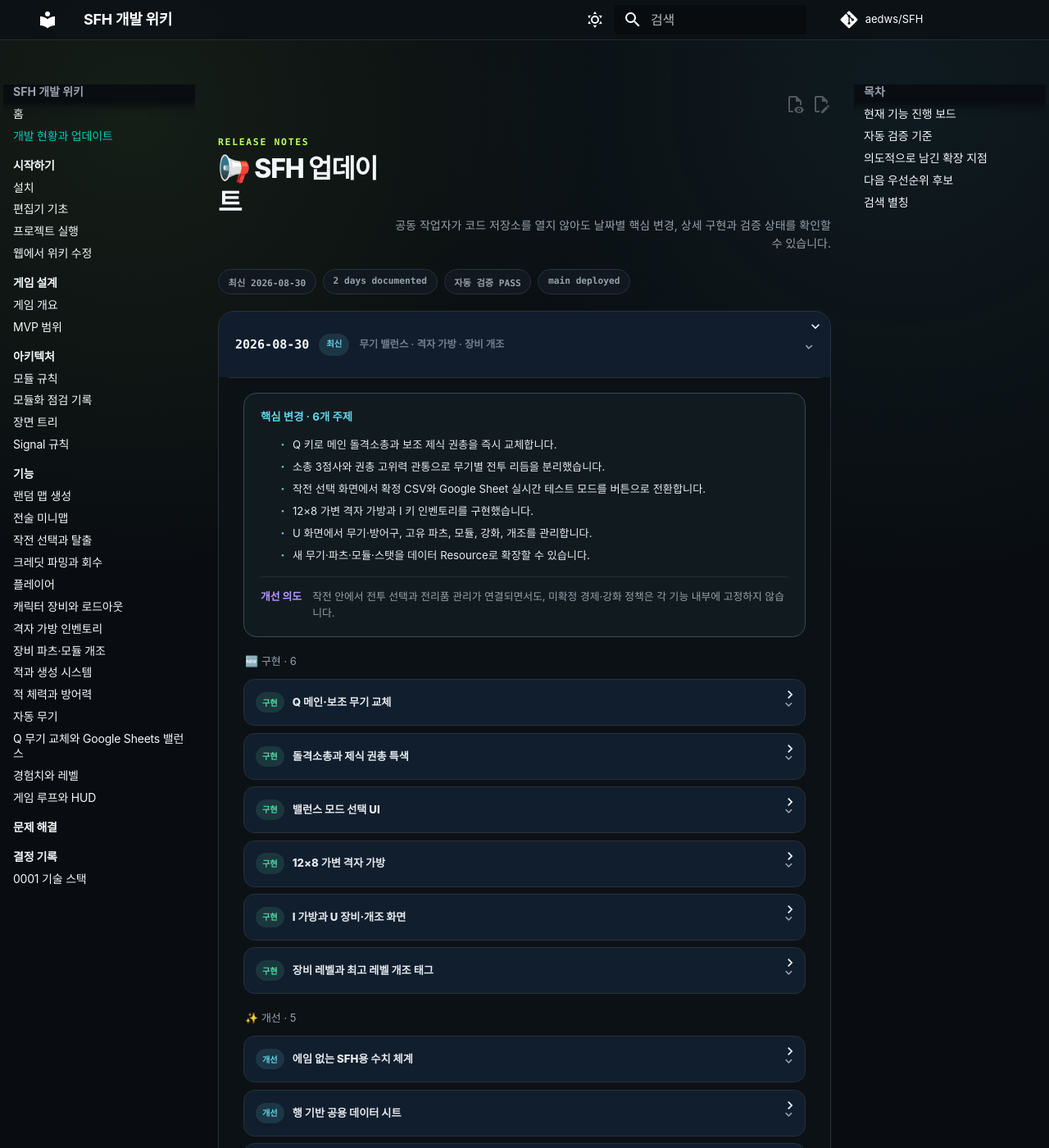
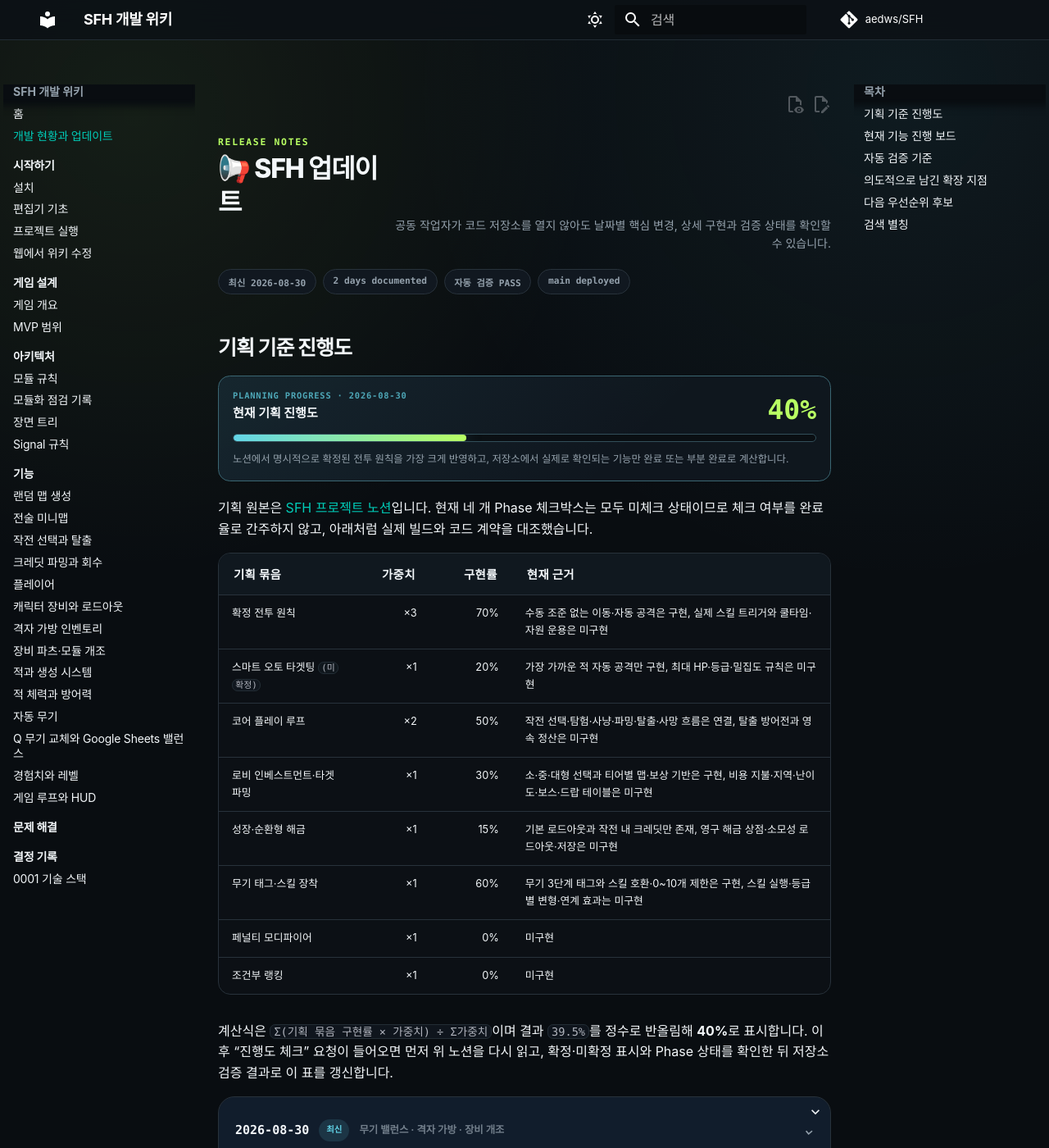
Before and after one commit to aedws/SFH, an MkDocs documentation site: the page built from docs/development-status.md, in a window 1280 px wide and 1400 px high. Shown: the whole window at 82% size. Built offline with MkDocs 1.6.1 and Material for MkDocs 9.7.7, drawn with Linux system fonts in a browser that asks for light colours; comment, search, counter and statistics services are not loaded.

Commit message:
docs: add Notion-weighted progress dashboard

```diff
--- a/docs/development-status.md
+++ b/docs/development-status.md
@@ -18,6 +18,32 @@ tags:
 </div>
 
 <div class="sfh-release-stats"><span>최신 2026-08-30</span><span>2 days documented</span><span>자동 검증 PASS</span><span>main deployed</span></div>
+
+## 기획 기준 진행도
+
+<div class="sfh-progress-panel">
+  <div class="sfh-progress-heading">
+    <span><small>PLANNING PROGRESS · 2026-08-30</small><strong>현재 기획 진행도</strong></span>
+    <b>40%</b>
+  </div>
+  <div class="sfh-progress-track" role="progressbar" aria-label="SFH 기획 진행도" aria-valuemin="0" aria-valuemax="100" aria-valuenow="40"><i style="width: 40%"></i></div>
+  <p>노션에서 명시적으로 확정된 전투 원칙을 가장 크게 반영하고, 저장소에서 실제로 확인되는 기능만 완료 또는 부분 완료로 계산합니다.</p>
+</div>
+
+기획 원본은 [SFH 프로젝트 노션](https://app.notion.com/p/SFH-6b45b728004082af8a4a811ef0a1c5e9)입니다. 현재 네 개 Phase 체크박스는 모두 미체크 상태이므로 체크 여부를 완료율로 간주하지 않고, 아래처럼 실제 빌드와 코드 계약을 대조했습니다.
+
+| 기획 묶음 | 가중치 | 구현률 | 현재 근거 |
+|---|---:|---:|---|
+| 확정 전투 원칙 | ×3 | 70% | 수동 조준 없는 이동·자동 공격은 구현, 실제 스킬 트리거와 쿨타임·자원 운용은 미구현 |
+| 스마트 오토 타겟팅 `(미확정)` | ×1 | 20% | 가장 가까운 적 자동 공격만 구현, 최대 HP·등급·밀집도 규칙은 미구현 |
+| 코어 플레이 루프 | ×2 | 50% | 작전 선택·탐험·사냥·파밍·탈출·사망 흐름은 연결, 탈출 방어전과 영속 정산은 미구현 |
+| 로비 인베스트먼트·타겟 파밍 | ×1 | 30% | 소·중·대형 선택과 티어별 맵·보상 기반은 구현, 비용 지불·지역·난이도·보스·드랍 테이블은 미구현 |
+| 성장·순환형 해금 | ×1 | 15% | 기본 로드아웃과 작전 내 크레딧만 존재, 영구 해금 상점·소모성 로드아웃·저장은 미구현 |
+| 무기 태그·스킬 장착 | ×1 | 60% | 무기 3단계 태그와 스킬 호환·0~10개 제한은 구현, 스킬 실행·등급별 변형·연계 효과는 미구현 |
+| 페널티 모디파이어 | ×1 | 0% | 미구현 |
+| 조건부 랭킹 | ×1 | 0% | 미구현 |
+
+계산식은 `Σ(기획 묶음 구현률 × 가중치) ÷ Σ가중치`이며 결과 `39.5%`를 정수로 반올림해 **40%**로 표시합니다. 이후 “진행도 체크” 요청이 들어오면 먼저 위 노션을 다시 읽고, 확정·미확정 표시와 Phase 상태를 확인한 뒤 저장소 검증 결과로 이 표를 갱신합니다.
 
 <div class="sfh-notes">
 <details class="sfh-day" open>
--- a/docs/stylesheets/extra.css
+++ b/docs/stylesheets/extra.css
@@ -259,6 +259,88 @@ body {
   border: 1px solid color-mix(in srgb, var(--sfh-lime) 25%, var(--sfh-line));
   border-radius: 0.9rem;
   background: color-mix(in srgb, var(--sfh-lime) 5%, var(--sfh-panel));
+}
+
+.sfh-progress-summary,
+.sfh-progress-panel {
+  padding: 0.85rem;
+  border: 1px solid color-mix(in srgb, var(--sfh-cyan) 32%, var(--sfh-line));
+  border-radius: 0.72rem;
+  background:
+    linear-gradient(135deg, color-mix(in srgb, var(--sfh-cyan) 8%, transparent), transparent 68%),
+    color-mix(in srgb, var(--sfh-panel-raised) 88%, transparent);
+}
+
+.sfh-progress-summary {
+  margin-bottom: 1rem;
+}
+
+.sfh-progress-panel {
+  margin: 0.8rem 0 1rem;
+}
+
+.sfh-progress-heading {
+  display: flex;
+  align-items: flex-end;
+  justify-content: space-between;
+  gap: 1rem;
+}
+
+.sfh-progress-heading span,
+.sfh-progress-heading small,
+.sfh-progress-heading strong {
+  display: block;
+}
+
+.sfh-progress-heading small {
+  margin-bottom: 0.2rem;
+  color: var(--sfh-cyan);
+  font: 750 0.52rem var(--sfh-mono);
+  letter-spacing: 0.08em;
+}
+
+.sfh-progress-heading strong {
+  color: var(--sfh-text);
+  font-size: 0.75rem;
+}
+
+.sfh-progress-heading > b {
+  color: var(--sfh-lime);
+  font: 900 1.65rem var(--sfh-mono);
+  line-height: 1;
+}
+
+.sfh-progress-track {
+  height: 0.48rem;
+  margin-top: 0.65rem;
+  overflow: hidden;
+  border: 1px solid color-mix(in srgb, var(--sfh-cyan) 18%, var(--sfh-line));
+  border-radius: 999px;
+  background: color-mix(in srgb, var(--sfh-bg) 78%, transparent);
+}
+
+.sfh-progress-track i {
+  display: block;
+  height: 100%;
+  border-radius: inherit;
+  background: linear-gradient(90deg, var(--sfh-cyan), var(--sfh-lime));
+  box-shadow: 0 0 1rem color-mix(in srgb, var(--sfh-cyan) 35%, transparent);
+}
+
+.sfh-progress-summary > p,
+.sfh-progress-panel > p {
+  margin: 0.55rem 0 0;
+  color: var(--sfh-muted);
+  font-size: 0.62rem;
+  line-height: 1.55;
+}
+
+.md-typeset .sfh-progress-summary > a {
+  display: inline-block;
+  margin-top: 0.45rem;
+  color: var(--sfh-cyan);
+  font: 750 0.56rem var(--sfh-mono);
+  text-decoration: none;
 }
 
 .sfh-operation-card header {
```
Also changed, not shown: AGENTS.md (+1 -0 lines), docs/index.md (+9 -0 lines).
